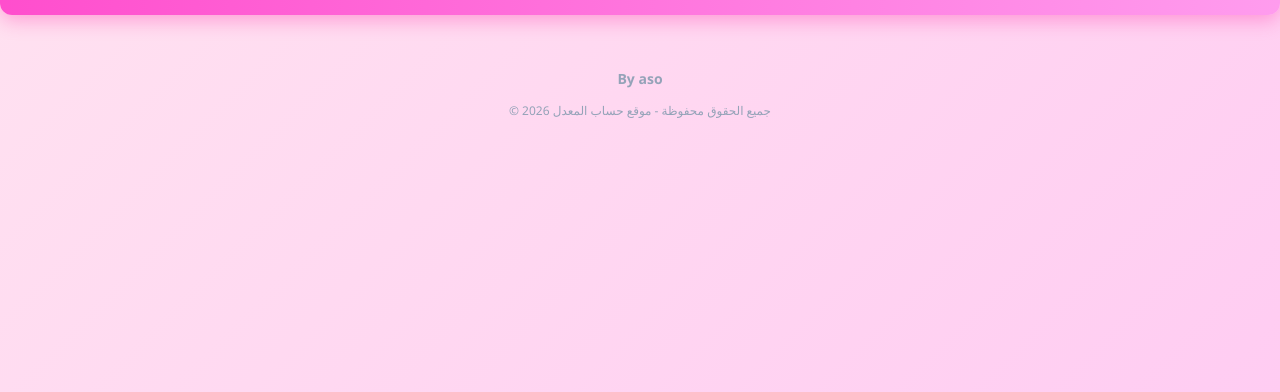
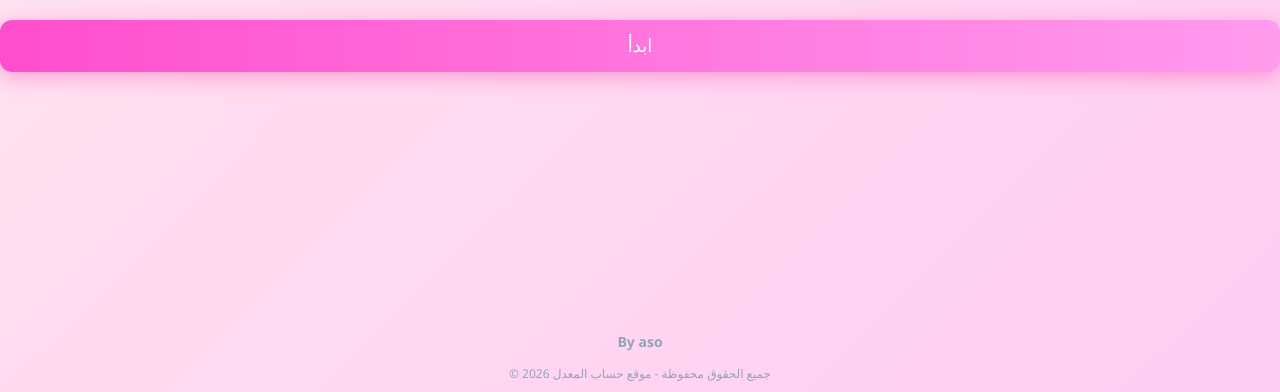
Before and after one commit to asmabasma713-byte/mo3adal, a plain HTML site: page index.html in a window 1280 px wide. Shown: the part 408-800 px from the top of the page. Drawn offline with Linux system fonts and the light colour scheme.

Commit message:
Update index.html

```diff
--- a/index.html
+++ b/index.html
@@ -187,7 +187,9 @@
     font-size: 12px;
     color: #94a3b8; /* لون فاتح */
     padding: 10px 0;
-    position: relative; /* يبقى تحت المحتوى */
+    position: fixed; /* يبقى تحت المحتوى */
+    bottom: 0;
+    left: 0;
     margin-top: 30px; /* شوية مسافة عن المحتوى */
 }
 </style>
```
